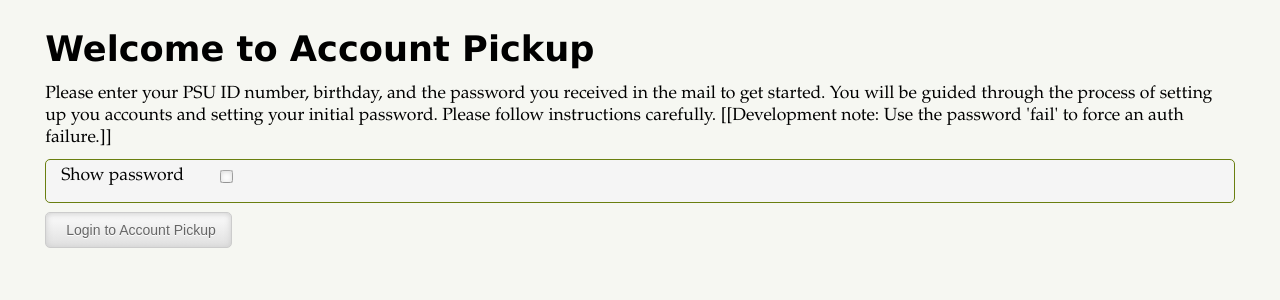
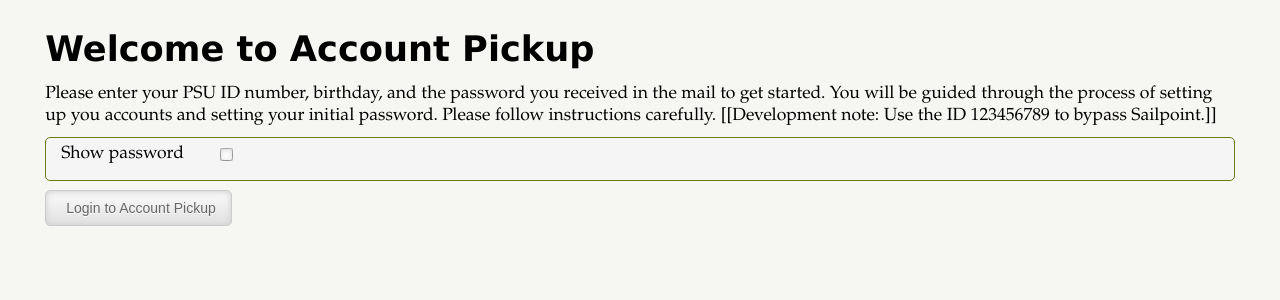
Before and after one commit to hhauer/myinfo, a Django app: template AccountPickup/templates/AccountPickup/index.html in a window 1280 px wide. Shown: the part 97-397 px from the top of the page. Run offline with Django 3.2, Linux system fonts and the light colour scheme; the template is opened without the code that fills it, so the values that code supplies are empty; some libraries are stand-ins or nearby versions.

Commit message:
Corrected note for bypassing sailpoint in development.

```diff
--- a/AccountPickup/templates/AccountPickup/index.html
+++ b/AccountPickup/templates/AccountPickup/index.html
@@ -43,7 +43,7 @@
 
 	<p>Please enter your PSU ID number, birthday, and the password you received in the mail to get started.
 	You will be guided through the process of setting up you accounts and setting your initial password.
-	Please follow instructions carefully. [[Development note: Use the password 'fail' to force an auth failure.]]</p>
+	Please follow instructions carefully. [[Development note: Use the ID 123456789 to bypass Sailpoint.]]</p>
 
 	<form id="login-form" action="/AccountPickup/" method="post">
 	{% csrf_token %}
```
